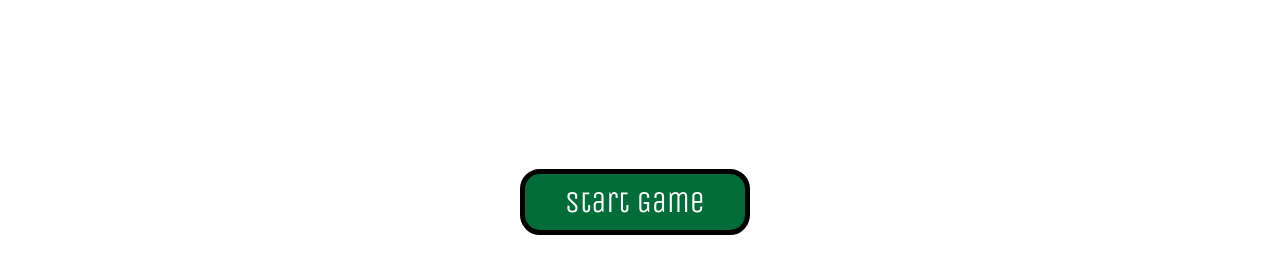
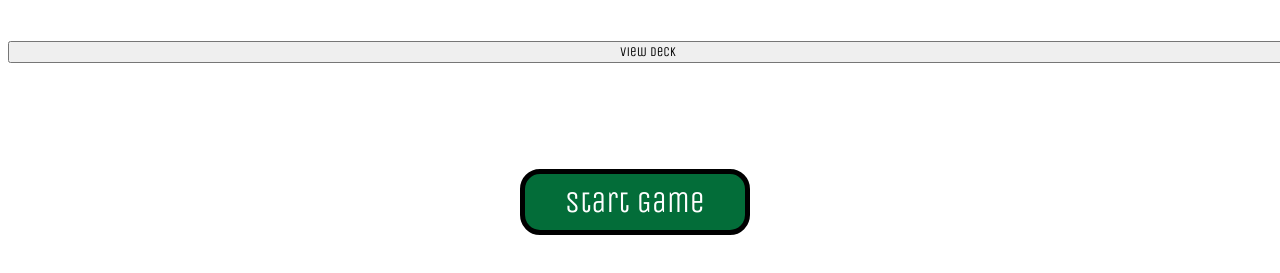
Before and after one commit to yetifunk/Beef, a plain HTML site: page index.html in a window 1280 px wide. Shown: the part 287-560 px from the top of the page. Drawn offline with nearby package versions, Linux system fonts and the light colour scheme.

Commit message:
added view deck link

```diff
--- a/index.html
+++ b/index.html
@@ -14,6 +14,7 @@
     <div id="intro-container">
         <img id="introimg" src="./assets/beef.png" alt="beefbackground">
         <button class="start-game" type="button" id="startgame">Start Game</button>
+        <button class="view-deck" type="button" onclick="location.href=`/deckgallery/deck.html`">View Deck</button>
     </div>
 
     <div id="background">
```
